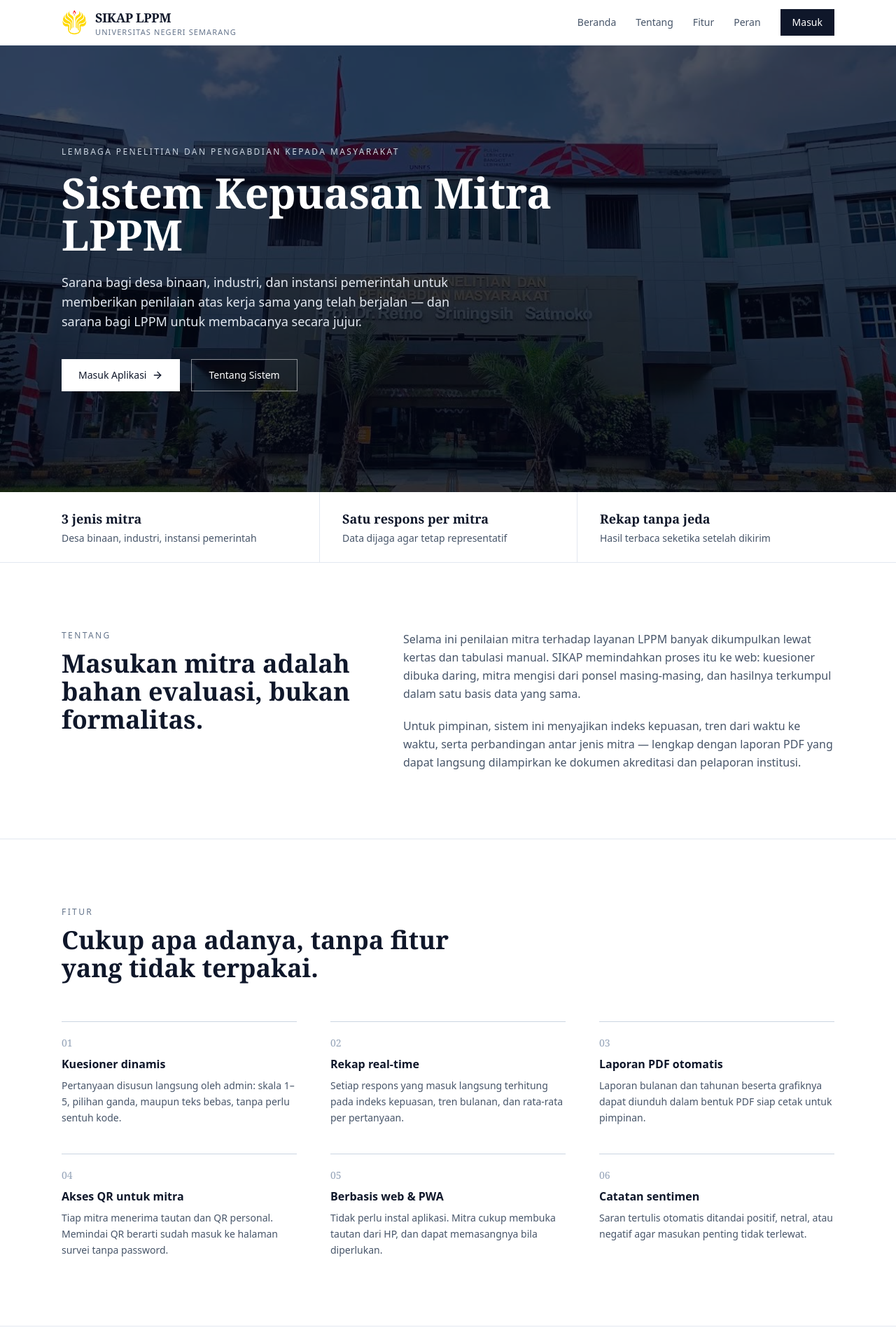
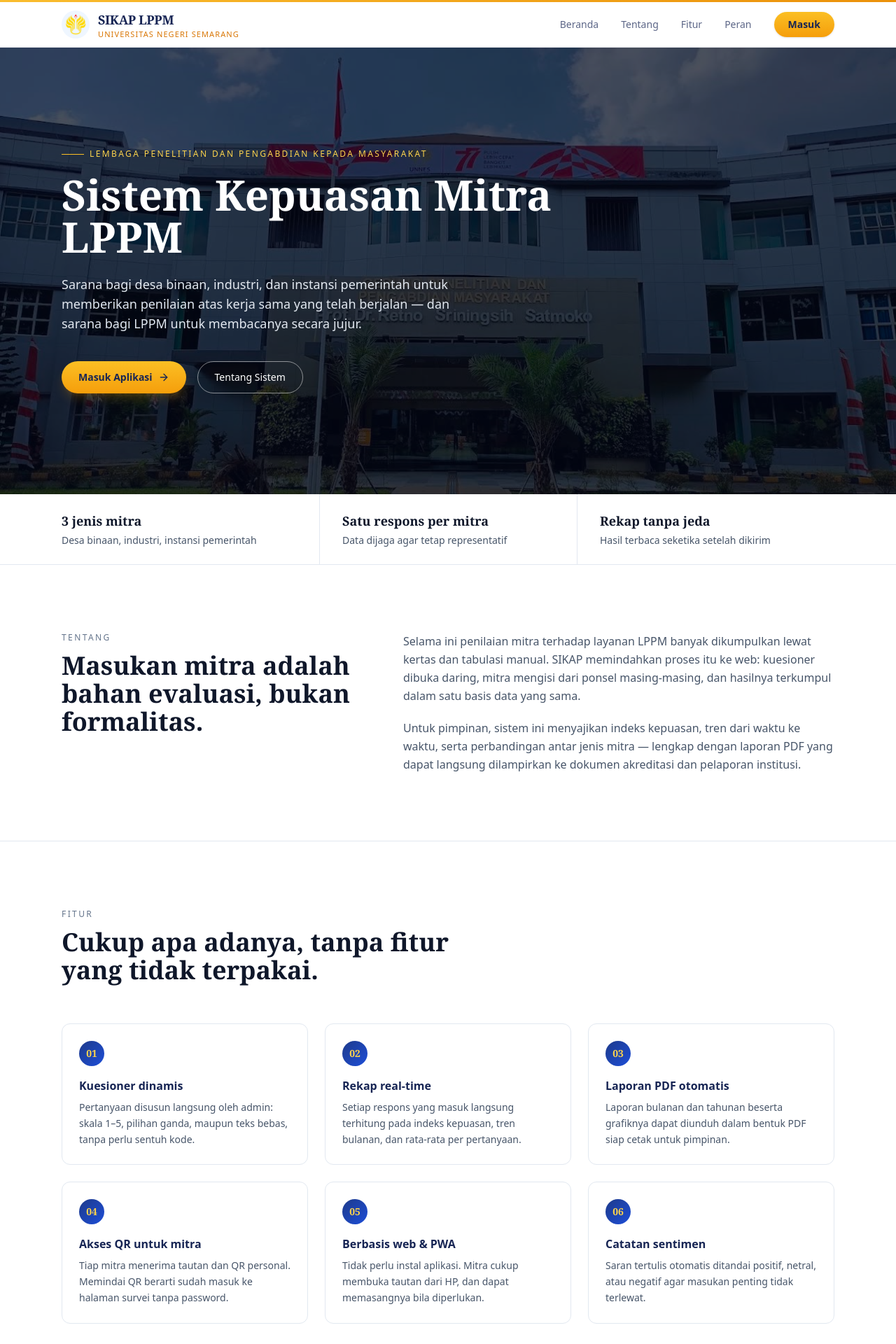
Before and after one commit to azaria-rxa/lppm-mitra, a Next.js app: page / in a window 1280 px wide. Shown: the top 1920 px of the page at 70% size. Built offline with nearby package versions, Linux system fonts and the light colour scheme.

Commit message:
feat: restyling color palette website

```diff
--- a/src/app/globals.css
+++ b/src/app/globals.css
@@ -4,48 +4,55 @@
 
 @layer base {
   :root {
+    /* Palet identitas UNNES: biru "kemuliaan rumah ilmu" sebagai primary,
+       kuning emas (sayap logo) sebagai gold accent, hijau konservasi sebagai secondary accent */
     --background: 0 0% 100%;
-    --foreground: 240 10% 3.9%;
+    --foreground: 222 30% 12%;
     --card: 0 0% 100%;
-    --card-foreground: 240 10% 3.9%;
+    --card-foreground: 222 30% 12%;
     --popover: 0 0% 100%;
-    --popover-foreground: 240 10% 3.9%;
-    --primary: 221 83% 33%;
+    --popover-foreground: 222 30% 12%;
+    --primary: 219 68% 26%;
     --primary-foreground: 210 40% 98%;
-    --secondary: 210 40% 96.1%;
-    --secondary-foreground: 222.2 47.4% 11.2%;
-    --muted: 210 40% 96.1%;
-    --muted-foreground: 215.4 16.3% 46.9%;
-    --accent: 210 40% 96.1%;
-    --accent-foreground: 222.2 47.4% 11.2%;
+    --secondary: 213 45% 95%;
+    --secondary-foreground: 219 68% 22%;
+    --muted: 213 35% 95.5%;
+    --muted-foreground: 215 16% 46.9%;
+    --accent: 42 92% 95%;
+    --accent-foreground: 32 70% 25%;
     --destructive: 0 84.2% 60.2%;
     --destructive-foreground: 210 40% 98%;
-    --border: 214.3 31.8% 91.4%;
-    --input: 214.3 31.8% 91.4%;
-    --ring: 221 83% 33%;
+    --border: 214 32% 90%;
+    --input: 214 32% 90%;
+    --ring: 219 68% 26%;
     --radius: 0.75rem;
+
+    /* Token tambahan bermerek UNNES (dipakai via arbitrary value bila perlu) */
+    --gold: 42 92% 50%;
+    --gold-foreground: 32 70% 15%;
+    --conservation: 142 60% 27%;
   }
 
   .dark {
-    --background: 240 10% 3.9%;
-    --foreground: 0 0% 98%;
-    --card: 240 3.7% 15.9%;
-    --card-foreground: 0 0% 98%;
-    --popover: 240 10% 3.9%;
+    --background: 222 47% 6%;
+    --foreground: 210 40% 98%;
+    --card: 222 40% 9%;
+    --card-foreground: 210 40% 98%;
+    --popover: 222 47% 6%;
     --popover-foreground: 0 0% 98%;
-    --primary: 210 40% 98%;
-    --primary-foreground: 222.2 47.4% 11.2%;
-    --secondary: 240 3.7% 15.9%;
+    --primary: 42 92% 55%;
+    --primary-foreground: 222 47% 11%;
+    --secondary: 222 30% 15%;
     --secondary-foreground: 0 0% 98%;
-    --muted: 240 3.7% 15.9%;
+    --muted: 222 30% 15%;
     --muted-foreground: 240 5% 64.9%;
-    --accent: 240 3.7% 15.9%;
+    --accent: 222 30% 15%;
     --accent-foreground: 0 0% 98%;
     --destructive: 0 62.8% 30.6%;
     --destructive-foreground: 0 0% 98%;
-    --border: 240 3.7% 15.9%;
-    --input: 240 3.7% 15.9%;
-    --ring: 240 4.9% 83.9%;
+    --border: 222 30% 18%;
+    --input: 222 30% 18%;
+    --ring: 42 92% 55%;
   }
 }
 
@@ -72,4 +79,83 @@
   .safe-bottom {
     padding-bottom: calc(env(safe-area-inset-bottom, 0px) + 1rem);
   }
+
+  /* Kartu naik & bayangan lebih tebal saat disentuh/hover */
+  .card-hover {
+    transition: transform 0.25s ease, box-shadow 0.25s ease, border-color 0.25s ease;
+  }
+  .card-hover:hover {
+    transform: translateY(-4px);
+    box-shadow: 0 12px 28px -8px rgb(21 58 122 / 0.22);
+    border-color: hsl(var(--primary) / 0.35);
+  }
+
+  /* Gradasi bermerek UNNES */
+  .gradient-unnes {
+    background-image: linear-gradient(135deg, hsl(219 68% 22%), hsl(219 72% 32%) 55%, hsl(213 70% 28%));
+  }
+  .gradient-gold {
+    background-image: linear-gradient(135deg, hsl(42 95% 58%), hsl(36 92% 48%));
+  }
+  .text-gradient-unnes {
+    background-image: linear-gradient(90deg, hsl(219 72% 30%), hsl(199 75% 38%));
+    -webkit-background-clip: text;
+    background-clip: text;
+    color: transparent;
+  }
+
+  .underline-grow {
+    position: relative;
+  }
+  .underline-grow::after {
+    content: "";
+    position: absolute;
+    left: 0;
+    bottom: -3px;
+    height: 2px;
+    width: 0%;
+    background: hsl(var(--gold));
+    transition: width 0.25s ease;
+  }
+  .underline-grow:hover::after {
+    width: 100%;
+  }
 }
+
+@layer base {
+  @keyframes fade-in-up {
+    from {
+      opacity: 0;
+      transform: translateY(10px);
+    }
+    to {
+      opacity: 1;
+      transform: translateY(0);
+    }
+  }
+  @keyframes fade-in {
+    from {
+      opacity: 0;
+    }
+    to {
+      opacity: 1;
+    }
+  }
+  @keyframes pulse-ring {
+    0% {
+      box-shadow: 0 0 0 0 hsl(var(--gold) / 0.45);
+    }
+    100% {
+      box-shadow: 0 0 0 8px hsl(var(--gold) / 0);
+    }
+  }
+  .animate-fade-in-up {
+    animation: fade-in-up 0.5s ease both;
+  }
+  .animate-fade-in {
+    animation: fade-in 0.6s ease both;
+  }
+  .animate-pulse-ring {
+    animation: pulse-ring 1.8s ease-out infinite;
+  }
+}
--- a/src/app/layout.tsx
+++ b/src/app/layout.tsx
@@ -30,7 +30,7 @@ export const viewport: Viewport = {
   maximumScale: 1,
   userScalable: false,
   viewportFit: "cover",
-  themeColor: "#1e3a8a",
+  themeColor: "#0f2c56",
 };
 
 export default function RootLayout({ children }: { children: React.ReactNode }) {
--- a/src/app/page.tsx
+++ b/src/app/page.tsx
@@ -74,7 +74,8 @@ export default function HomePage() {
         </div>
 
         <div className="relative mx-auto max-w-6xl px-4 py-28 sm:px-6 sm:py-36">
-          <p className="text-xs font-medium uppercase tracking-[0.2em] text-slate-300">
+          <p className="flex items-center gap-2 text-xs font-medium uppercase tracking-[0.2em] text-amber-300">
+            <span className="h-px w-8 bg-amber-400" />
             Lembaga Penelitian dan Pengabdian kepada Masyarakat
           </p>
           <h1 className="mt-5 max-w-3xl font-serif text-4xl font-bold leading-tight text-white sm:text-5xl lg:text-6xl">
@@ -88,13 +89,14 @@ export default function HomePage() {
           <div className="mt-10 flex flex-wrap gap-4">
             <Link
               href="/login"
-              className="inline-flex items-center bg-white px-6 py-3 text-sm font-medium text-slate-900 transition-colors hover:bg-slate-200"
+              className="group inline-flex items-center rounded-full bg-gradient-to-b from-amber-400 to-amber-500 px-6 py-3 text-sm font-semibold text-blue-950 shadow-lg shadow-amber-500/20 transition-all hover:-translate-y-0.5 hover:shadow-xl hover:shadow-amber-500/30"
             >
-              Masuk Aplikasi <ArrowRight className="ml-2 h-4 w-4" />
+              Masuk Aplikasi{" "}
+              <ArrowRight className="ml-2 h-4 w-4 transition-transform group-hover:translate-x-1" />
             </Link>
             <Link
               href="#tentang"
-              className="inline-flex items-center border border-white/50 px-6 py-3 text-sm font-medium text-white transition-colors hover:bg-white/10"
+              className="inline-flex items-center rounded-full border border-white/50 px-6 py-3 text-sm font-medium text-white transition-all hover:-translate-y-0.5 hover:bg-white/10"
             >
               Tentang Sistem
             </Link>
@@ -151,13 +153,16 @@ export default function HomePage() {
             Cukup apa adanya, tanpa fitur yang tidak terpakai.
           </h2>
 
-          <div className="mt-14 grid gap-x-12 gap-y-10 sm:grid-cols-2 lg:grid-cols-3">
+          <div className="mt-14 grid gap-6 sm:grid-cols-2 lg:grid-cols-3">
             {FITUR.map((f, i) => (
-              <div key={f.judul} className="border-t border-slate-300 pt-5">
-                <p className="font-serif text-sm text-slate-400">
+              <div
+                key={f.judul}
+                className="card-hover group rounded-xl border border-slate-200 bg-white p-6 transition-colors hover:border-blue-900/20"
+              >
+                <span className="flex h-9 w-9 items-center justify-center rounded-full bg-gradient-to-br from-blue-900 to-blue-700 font-serif text-sm font-bold text-amber-300 transition-transform duration-200 group-hover:scale-110">
                   {String(i + 1).padStart(2, "0")}
-                </p>
-                <h3 className="mt-2 font-semibold">{f.judul}</h3>
+                </span>
+                <h3 className="mt-4 font-semibold text-blue-950">{f.judul}</h3>
                 <p className="mt-2 text-sm leading-relaxed text-slate-600">{f.deskripsi}</p>
               </div>
             ))}
@@ -174,17 +179,21 @@ export default function HomePage() {
           </h2>
 
           <div className="mt-14 grid gap-10 md:grid-cols-3 md:gap-0">
-            {PERAN.map((p, i) => (
+            {PERAN.map((p, i) => {
+              const dot = ["bg-blue-800", "bg-emerald-600", "bg-amber-500"][i];
+              return (
                 <div
                   key={p.label}
-                className={`md:px-10 ${i > 0 ? "md:border-l md:border-slate-200" : "md:pr-10"} ${
+                  className={`group md:px-10 ${i > 0 ? "md:border-l md:border-slate-200" : "md:pr-10"} ${
                     i === 0 ? "md:pl-0" : ""
                   }`}
                 >
-                <p className="font-serif text-lg font-bold">{p.label}</p>
+                  <span className={`inline-block h-2.5 w-2.5 rounded-full ${dot} transition-transform group-hover:scale-125`} />
+                  <p className="mt-3 font-serif text-lg font-bold text-blue-950">{p.label}</p>
                   <p className="mt-3 text-sm leading-relaxed text-slate-600">{p.deskripsi}</p>
                 </div>
-            ))}
+              );
+            })}
           </div>
         </div>
       </section>
--- a/src/components/mitra/kartu-riwayat.tsx
+++ b/src/components/mitra/kartu-riwayat.tsx
@@ -15,11 +15,11 @@ export interface RiwayatItem {
 
 export function KartuRiwayat({ item }: { item: RiwayatItem }) {
   return (
-    <Card>
+    <Card className="card-hover">
       <CardContent className="p-4">
         <div className="flex items-start justify-between gap-3">
           <div className="flex items-start gap-3">
-            <div className="flex h-10 w-10 shrink-0 items-center justify-center rounded-lg bg-emerald-100 text-emerald-700">
+            <div className="flex h-10 w-10 shrink-0 items-center justify-center rounded-lg bg-emerald-100 text-emerald-700 transition-transform duration-200 group-hover:scale-110">
               <CheckCircle2 className="h-5 w-5" />
             </div>
             <div>
--- a/src/components/site-navbar.tsx
+++ b/src/components/site-navbar.tsx
@@ -16,40 +16,43 @@ export function SiteNavbar() {
   const [open, setOpen] = useState(false);
 
   return (
-    <header className="border-b border-slate-200 bg-white">
+    <header className="sticky top-0 z-40 border-b border-blue-950/10 bg-white/90 backdrop-blur-md">
+      <div className="h-[3px] w-full gradient-gold" />
       <div className="mx-auto flex h-16 max-w-6xl items-center justify-between px-4 sm:px-6">
-        <Link href="/" className="flex items-center gap-3">
-          <Image
-            src="/assets/unnes-logo.png"
-            alt="Logo UNNES"
-            width={36}
-            height={36}
-            className="h-9 w-9 object-contain"
-            priority
-          />
+        <Link href="/" className="group flex items-center gap-3">
+          <span className="flex h-10 w-10 items-center justify-center rounded-full bg-blue-50 ring-2 ring-transparent transition-all group-hover:ring-amber-400">
+            <Image
+              src="/assets/unnes-logo.png"
+              alt="Logo UNNES"
+              width={30}
+              height={30}
+              className="h-7.5 w-7.5 object-contain"
+              priority
+            />
+          </span>
           <span className="leading-tight">
-            <span className="block font-serif text-lg font-bold tracking-tight text-slate-900">
+            <span className="block font-serif text-lg font-bold tracking-tight text-blue-950">
               SIKAP LPPM
             </span>
-            <span className="block text-[11px] uppercase tracking-widest text-slate-500">
+            <span className="block text-[11px] uppercase tracking-widest text-amber-600">
               Universitas Negeri Semarang
             </span>
           </span>
         </Link>
 
-        <nav className="hidden items-center gap-7 md:flex">
+        <nav className="hidden items-center gap-8 md:flex">
           {LINKS.map((l) => (
             <Link
               key={l.href}
               href={l.href}
-              className="text-sm text-slate-600 transition-colors hover:text-slate-900"
+              className="underline-grow text-sm font-medium text-blue-950/70 transition-colors hover:text-blue-950"
             >
               {l.label}
             </Link>
           ))}
           <Link
             href="/login"
-            className="border border-slate-900 bg-slate-900 px-4 py-2 text-sm font-medium text-white transition-colors hover:bg-slate-700"
+            className="rounded-full bg-gradient-to-b from-amber-400 to-amber-500 px-5 py-2 text-sm font-semibold text-blue-950 shadow transition-all hover:-translate-y-0.5 hover:shadow-lg hover:shadow-amber-500/30"
           >
             Masuk
           </Link>
@@ -59,20 +62,20 @@ export function SiteNavbar() {
           type="button"
           onClick={() => setOpen((v) => !v)}
           aria-label="Buka menu"
-          className="flex h-10 w-10 items-center justify-center text-slate-700 md:hidden"
+          className="flex h-10 w-10 items-center justify-center rounded-full text-blue-950 transition-colors hover:bg-blue-50 md:hidden"
         >
           {open ? <X className="h-5 w-5" /> : <Menu className="h-5 w-5" />}
         </button>
       </div>
 
       {open && (
-        <nav className="border-t border-slate-100 bg-white px-4 py-2 md:hidden">
+        <nav className="animate-fade-in-up border-t border-blue-950/10 bg-white px-4 py-2 md:hidden">
           {LINKS.map((l) => (
             <Link
               key={l.href}
               href={l.href}
               onClick={() => setOpen(false)}
-              className="block border-b border-slate-50 py-3 text-sm text-slate-600 last:border-0 hover:text-slate-900"
+              className="block border-b border-slate-50 py-3 text-sm text-blue-950/70 last:border-0 hover:text-blue-950"
             >
               {l.label}
             </Link>
@@ -80,7 +83,7 @@ export function SiteNavbar() {
           <Link
             href="/login"
             onClick={() => setOpen(false)}
-            className="my-3 block bg-slate-900 py-2.5 text-center text-sm font-medium text-white"
+            className="my-3 block rounded-full bg-gradient-to-b from-amber-400 to-amber-500 py-2.5 text-center text-sm font-semibold text-blue-950"
           >
             Masuk
           </Link>
```
Also changed, not shown: src/app/(admin)/dashboard/page.tsx (+21 -12 lines), src/components/admin/admin-sidebar.tsx (+22 -18 lines), src/components/admin/grafik-kepuasan.tsx (+7 -7 lines), src/components/login-form.tsx (+5 -4 lines), src/components/mitra/mitra-nav.tsx (+29 -22 lines), src/components/ui/button.tsx (+6 -5 lines). Lines whose indentation alone changed are shown as unchanged.
